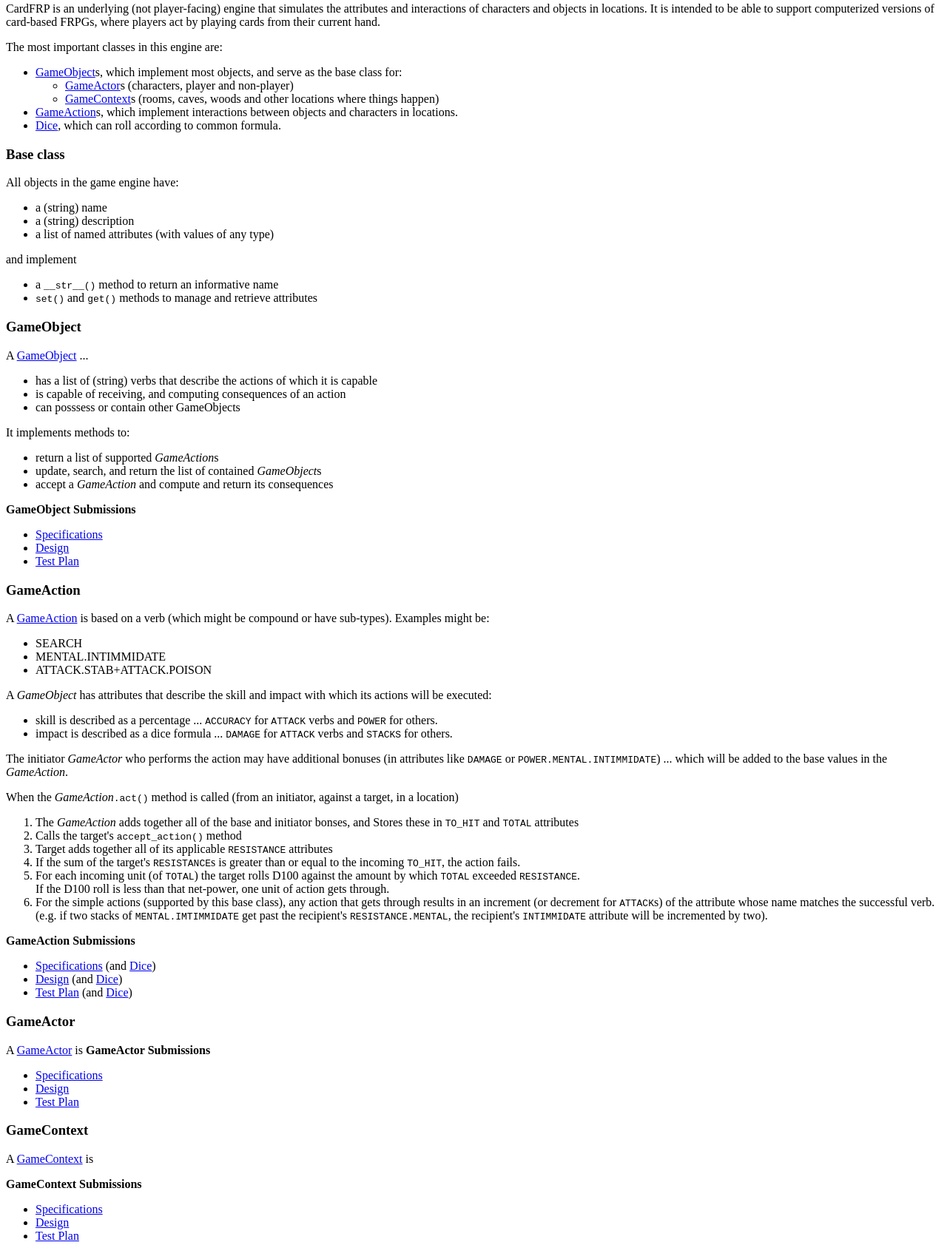
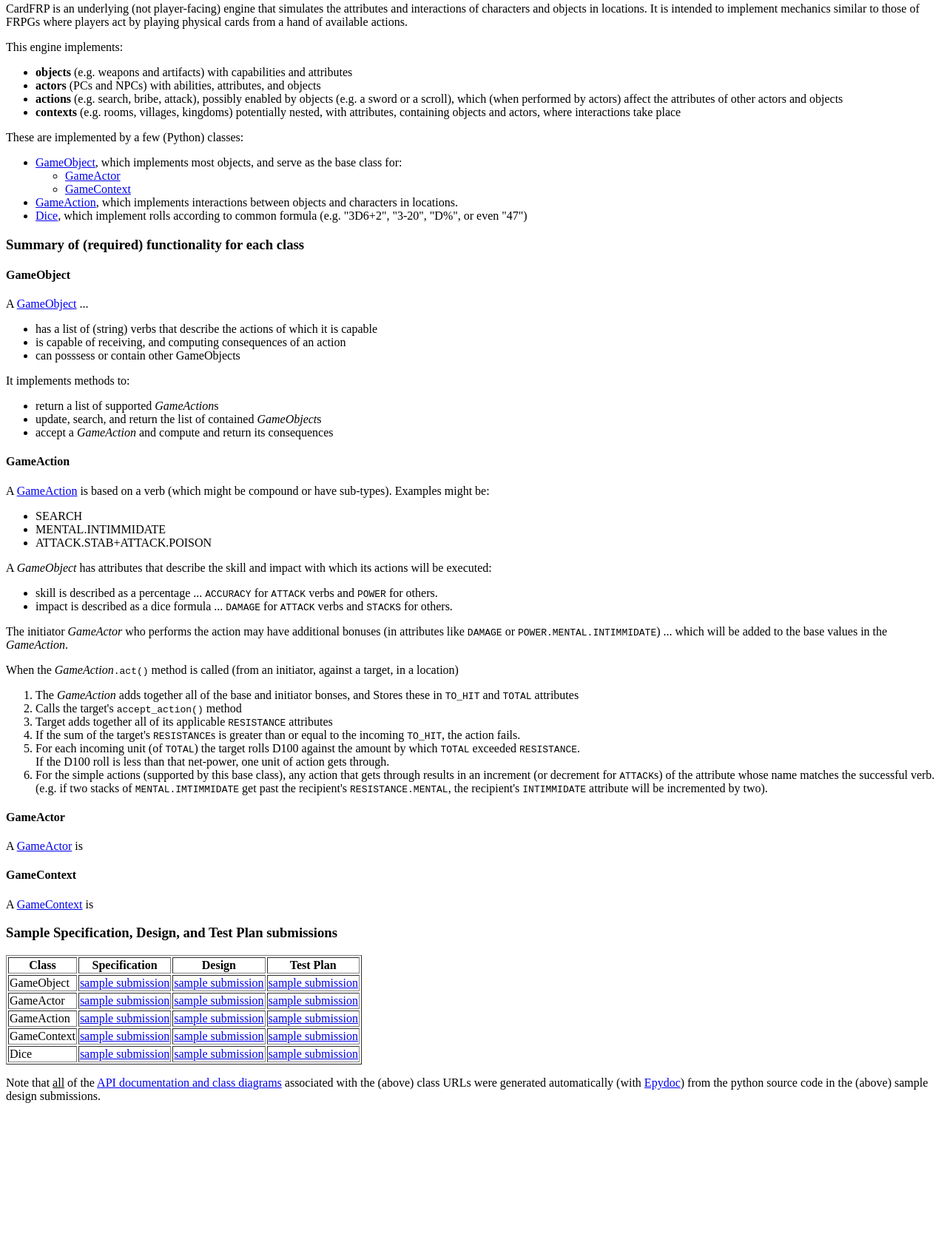
Before and after one commit to markkampe/CardFRP, a plain HTML site: page overview.html in a window 1280 px wide. Shown: the part 52-1735 px from the top of the page at 74% size. After the commit the page ends 1559 px from the top, so only its background shows below. Drawn offline with Linux system fonts and the light colour scheme.

Commit message:
wording and structural improvements

```diff
--- a/overview.html
+++ b/overview.html
@@ -2,49 +2,57 @@
 <title>CardFRP</title>
 <HEAD>
 </HEAD>
+<BODY>
 <center>
-<H2>CardFRP - Architectural Overview</H2>
+<H2>CardFRP - Component Overview</H2>
 </center>
 <P>
 CardFRP is an underlying (not player-facing) engine that simulates the
 attributes and interactions of characters and objects in locations.
-It is intended to be able to support computerized versions of card-based
-FRPGs, where players act by playing cards from their current hand.
+It is intended to implement mechanics similar to those of FRPGs where
+players act by playing physical cards from a hand of available actions.
 </P>
 <P>
-The most important classes in this engine are:
+This engine implements:
 <ul>
-    <li><A Href="#GameObject">GameObject</a>s, which implement most objects,
-    	and serve as the base class for:
+	<li><strong>objects</strong> (e.g. weapons and artifacts) with capabilities and attributes</li>
+	<li><strong>actors</strong> (PCs and NPCs) with abilities, attributes, and objects</li>
+	<li><strong>actions</strong> (e.g. search, bribe, attack),
+	    possibly enabled by objects (e.g. a sword or a scroll),
+	    which (when performed by actors)
+	    affect the attributes of other actors and objects</li>
+	<li><strong>contexts</strong> (e.g. rooms, villages, kingdoms)
+	    potentially nested,
+	    with attributes,
+	    containing objects and actors,
+	    where interactions take place</li>
+</ul>
+</P>
+<P>
+These are implemented by a few (Python) classes:
+<ul>
+    <li><A href="html/gameobject.GameObject-class.html">GameObject</A>,
+    	which implements most objects, and serve as the base class for:
 	<ul>
-	    <li><A href="#GameActor">GameActor</a>s (characters, player
-	    	and non-player)</li>
-	    <li><A href="#GameContext">GameContext</a>s (rooms, caves,
-	    	woods and other locations where things happen)</li>
+	    <li>
+	    <A href="html/gameactor.GameActor-class.html">GameActor</A>
+	    </li>
+	    <li><A href="html/gamecontext.GameContext-class.html">GameContext</A>
+	    </li>
 	</ul>
     </li>
-    <li><A Href="#GameAction">GameAction</a>s, which implement interactions
-    	between objects and characters in locations.
+    <li> <A href="html/gameaction.GameAction-class.html">GameAction</A>,
+    	which implements interactions between objects and characters in locations.
     </li>
-    <li><A Href="#Dice">Dice</a>, which can roll according to common formula.
+    <li><A Href="html/dice.Dice-class.html">Dice</a>,
+    	which implement rolls according to common formula
+	(e.g. "3D6+2", "3-20", "D%", or even "47")
     </li>
-</ul>
-<A name="Base"><H3>Base class</H3></a>
-<P>
-All objects in the game engine have:
-<ul>
-    <li> a (string) name</li>
-    <li> a (string) description</li>
-    <li> a list of named attributes (with values of any type)</li>
-</ul>
-and implement
-<ul>
-   <li> a <tt>__str__()</tt> method to return an informative name</li>
-   <li> <tt>set()</tt> and <tt>get()</tt> methods to manage and retrieve attributes</li>
 </ul>
 </P>
 
-<A name="GameObject"><H3>GameObject</H3></a>
+<H3>Summary of (required) functionality for each class</H3>
+<H4>GameObject</H4>
 <P>
 A <A href="html/gameobject.GameObject-class.html">GameObject</A> ...
 <ul>
@@ -60,14 +68,8 @@ It implements methods to:
 </ul>
 </P>
 
-<strong>GameObject Submissions</strong>
-<ul>
-   <li><a href="gameobject-spec.py">Specifications</a></li>
-   <li><a href="gameobject.py">Design</a></li>
-   <li><a href="testing.html#gameobject">Test Plan</a></li>
-</ul>
 
-<A name="GameAction"><H3>GameAction</H3></a>
+<H4>GameAction</H4>
 <P>
 A <A <A href="html/gameaction.GameAction-class.html">GameAction</A> is based
 on a verb (which might be compound or have sub-types).  Examples might be:
@@ -114,33 +116,53 @@ When the <em>GameAction</em><tt>.act()</tt> method is called
        </li>
 </ol>
 </P>
-<strong>GameAction Submissions</strong>
-<ul>
-   <li><a href="gameaction-spec.py">Specifications</a> (and <a href="dice-spec.py">Dice</a>)</li>
-   <li><a href="gameaction.py">Design</a> (and <a href="dice.py">Dice</a>)</li>
-   <li><a href="testing.html#gameaction">Test Plan</a> (and <a href="testing.html#dice">Dice</a>)</li>
-</ul>
 
-<A name="GameActor"><H3>GameActor</H3></a>
+<H4>GameActor</H4>
 <P>
 A <A href="html/gameactor.GameActor-class.html">GameActor</A> is
-<strong>GameActor Submissions</strong>
-<ul>
-   <li><a href="gameactor-spec.py">Specifications</a></li>
-   <li><a href="gameactor.py">Design</a></li>
-   <li><a href="testing.html#gameactor">Test Plan</a></li>
-</ul>
 
-<A name="GameContext"><H3>GameContext</H3></a>
+<H4>GameContext</H4>
 <P>
+
+
 A <A href="html/gamecontext.GameContext-class.html">GameContext</A> is
 </P>
-<strong>GameContext Submissions</strong>
-<ul>
-   <li><a href="gamecontext-spec.py">Specifications</a></li>
-   <li><a href="gamecontext.py">Design</a></li>
-   <li><a href="testing.html#gamecontext">Test Plan</a></li>
-</ul>
-<BODY>
+<H3>Sample Specification, Design, and Test Plan submissions</H3>
+<TABLE border="1">
+<TR> <TH>Class</TH> <TH>Specification</TH> <TH>Design</TH> <TH>Test Plan</TH> </TR>
+<TR> <TD>GameObject</TD>
+	<TD><A Href="gameobject-spec.py">sample submission</A></TD>
+	<TD><A Href="gameobject.py">sample submission</A></TD>
+	<TD><A Href="testing.html#gameobject">sample submission</A></TD>
+</TR>
+<TR> <TD>GameActor</TD>
+	<TD><A Href="gameactor-spec.py">sample submission</A></TD>
+	<TD><A Href="gameactor.py">sample submission</A></TD>
+	<TD><A Href="testing.html#gameactor">sample submission</A></TD>
+</TR>
+<TR> <TD>GameAction</TD>
+	<TD><A Href="gameaction-spec.py">sample submission</A></TD>
+	<TD><A Href="gameaction.py">sample submission</A></TD>
+	<TD><A Href="testing.html#gameaction">sample submission</A></TD>
+</TR>
+<TR> <TD>GameContext</TD>
+	<TD><A Href="gamecontext-spec.py">sample submission</A></TD>
+	<TD><A Href="gamecontext.py">sample submission</A></TD>
+	<TD><A Href="testing.html#gamecontext">sample submission</A></TD>
+</TR>
+<TR> <TD>Dice</TD>
+	<TD><A Href="dice-spec.py">sample submission</A></TD>
+	<TD><A Href="dice.py">sample submission</A></TD>
+	<TD><A Href="testing.html#dice">sample submission</A></TD>
+</TR>
+</TABLE>
+<P>
+Note that <u>all</u> of the
+<a href="html/index.html">API documentation and class diagrams</a>
+associated with the (above) class URLs were generated automatically
+(with <a href="http://epydoc.sourceforge.net">Epydoc</a>)
+from the python source code in the (above) sample design submissions.
+</P>
+
 </BODY>
 </HTML>
```
